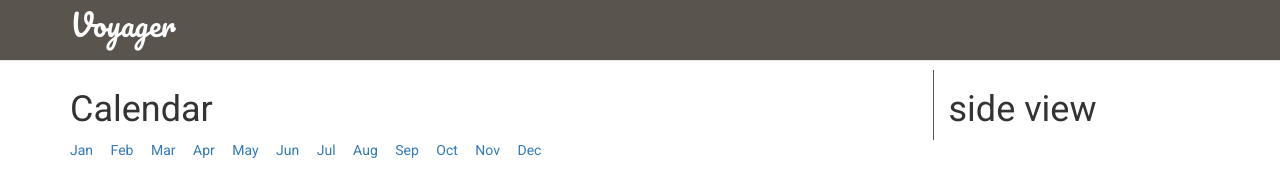
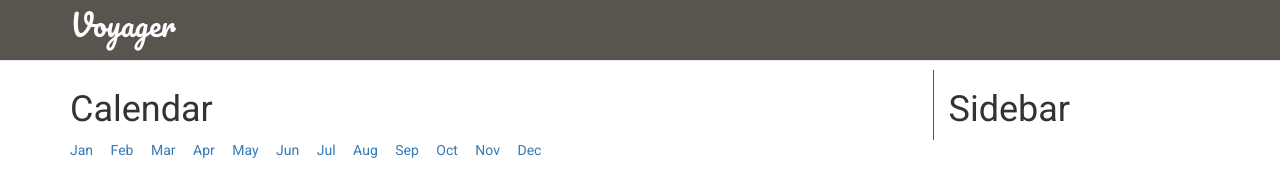
Before and after one commit to mecharmor/Facilities-Surge, a website: page index.html in a window 1280 px wide. Drawn offline with nearby package versions, Linux system fonts and the light colour scheme.

Commit message:
"Side View" -> "Sidebar"

```diff
--- a/index.html
+++ b/index.html
@@ -53,7 +53,7 @@
 
       <!--Side View------------------------------------------------------------>
         <div class="col-md-3">
-          <h1>side view</h1>
+          <h1>Sidebar</h1>
         </div>
       <!--End Side View-------------------------------------------------------->
       </div>
```
Also changed, not shown: package.json (added, +19 -0 lines).
